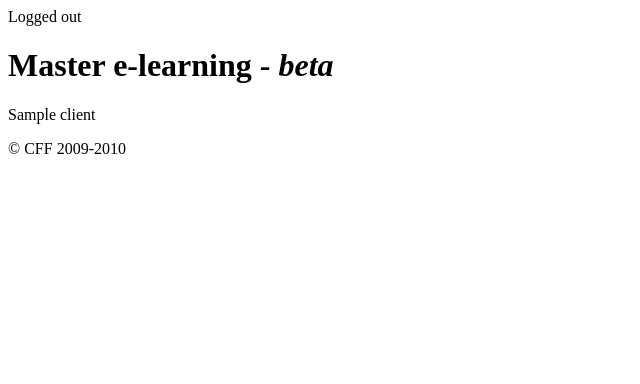
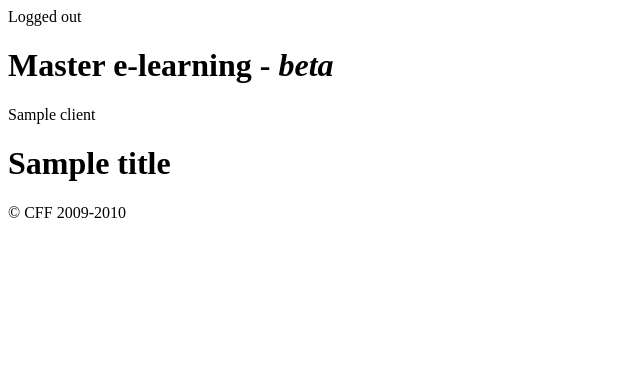
Before and after one commit to learngest/masters, a Django app: template templates/base.html in a window 1280 px wide. Shown: the top 384 px of the page, without its empty margins (0-640 px from the left). Run offline with Django 3.2, Linux system fonts and the light colour scheme; the template is opened without the code that fills it: most values are stand-ins (such as "Sample title", 1, 10 or a date in 2020).

Commit message:
Rétablissement du titre h1 sur template base.html

```diff
--- a/templates/base.html
+++ b/templates/base.html
@@ -43,6 +43,7 @@
 <!-- Content -->
 <div id="content-container">
 	<div class="content">
+	{% block content_title %}{% if title %}<h1>{{ title|capfirst }}</h1>{% endif %}{% endblock %}
 	{% block content %}
 	{% endblock %}
 	</div>
```
